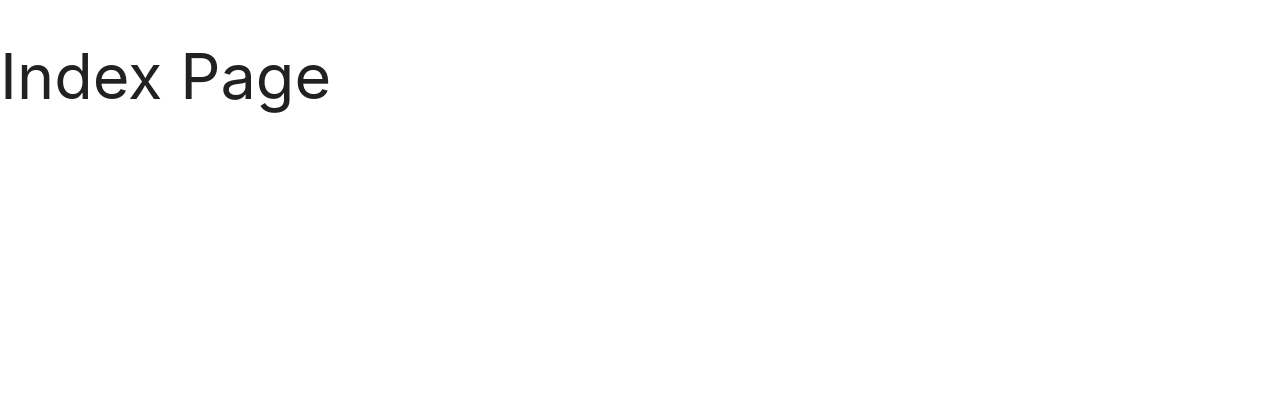
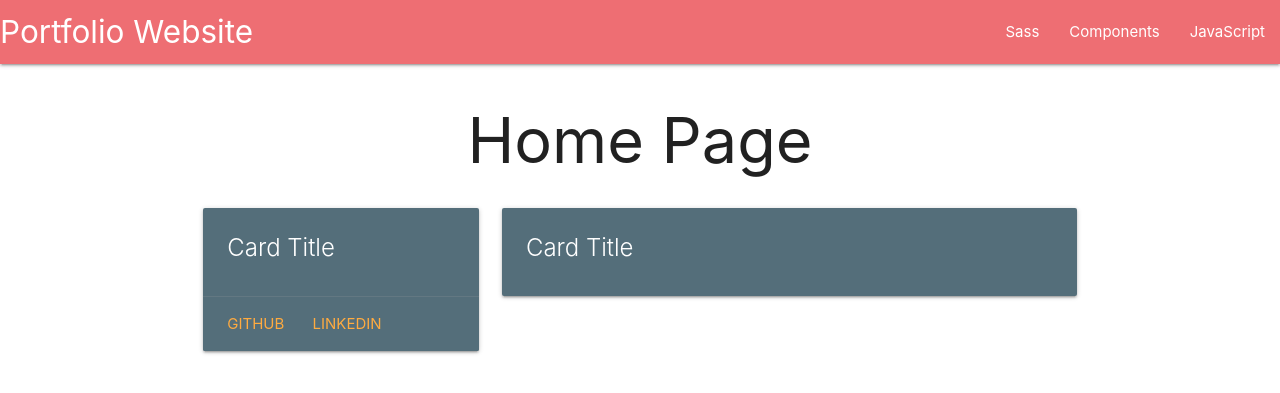
Before and after one commit to nilankh/portfolio, a Django app: page / in a window 1280 px wide. Shown: the top 393 px of the page. Run offline with Django 4.2, Linux system fonts and the light colour scheme.

Commit message:
Working on materialize css

```diff
--- a/templates/main/index.html
+++ b/templates/main/index.html
@@ -1,7 +1,33 @@
 {% extends 'main/base.html' %}
 
 {% block content %}
+  {% include 'main/nav.html' %}
 
-    <h1>Index Page</h1>
+    <div class="container">
+      <h1 class="center-align">Home Page</h1>
+
+      <div class="row">
+        <div class="col s12 m4">
+          <div class="card blue-grey darken-1">
+            <div class="card-content white-text">
+              <span class="card-title">Card Title</span>
+                <p></p>
+                </div>
+                <div class="card-action">
+                  <a href="#">Github</a>
+                  <a href="#">LinkedIn</a>
+                </div>
+              </div>
+        </div>
+        <div class="col s12 m8">
+          <div class="card blue-grey darken-1">
+            <div class="card-content white-text">
+              <span class="card-title">Card Title</span>
+                <p></p>
+                </div>
+              </div>
+        </div>
+      </div>
+    </div>
 
 {% endblock %}
--- /dev/null
+++ b/templates/main/nav.html
@@ -0,0 +1,10 @@
+<nav>
+  <div class="nav-wrapper">
+    <a href="#" class="brand-logo">Portfolio Website</a>
+    <ul id="nav-mobile" class="right hide-on-med-and-down">
+      <li><a href="sass.html">Sass</a></li>
+      <li><a href="badges.html">Components</a></li>
+      <li><a href="collapsible.html">JavaScript</a></li>
+    </ul>
+  </div>
+</nav>
```
